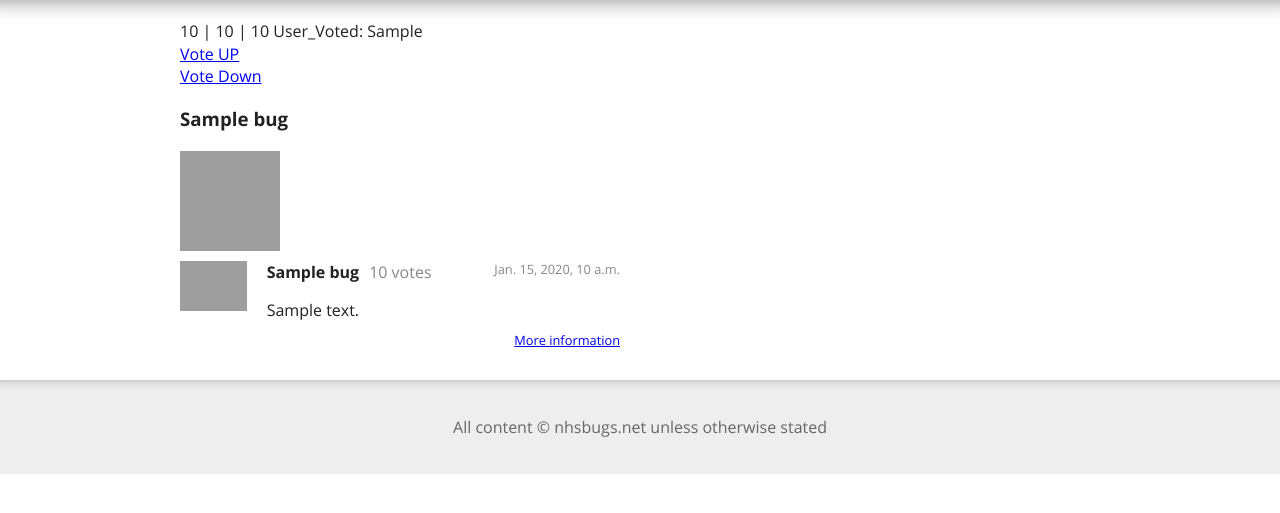
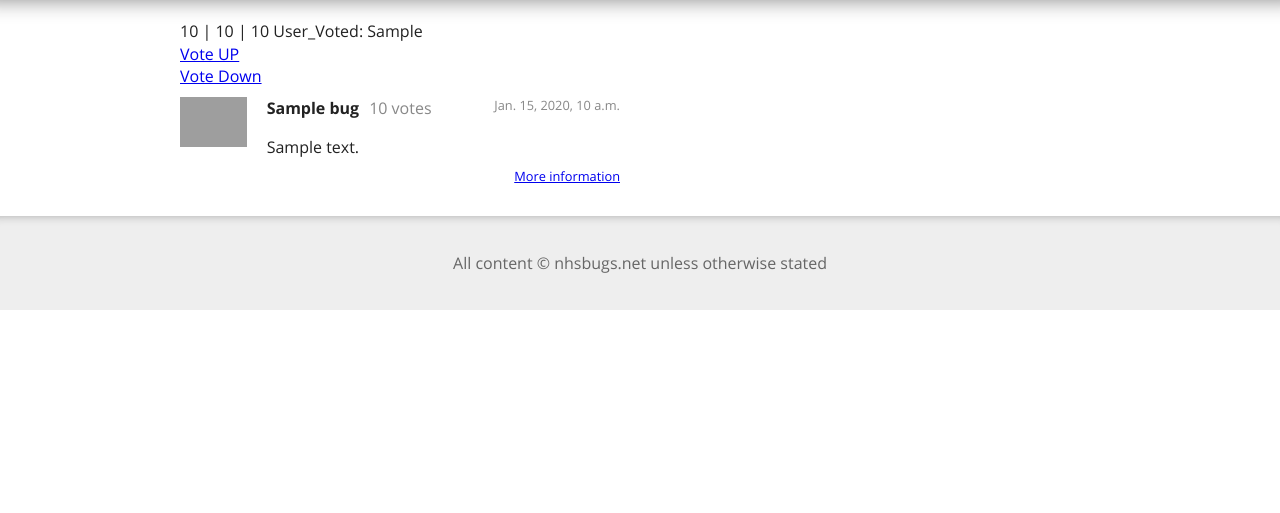
Before and after one commit to openhealthcare/nhsbugs, a Django app: template nhsbugs/templates/bugs/view.html in a window 1280 px wide. Shown: the part 127-640 px from the top of the page. Run offline with Django 3.2, Linux system fonts and the light colour scheme; the template is opened without the code that fills it: most values are stand-ins (such as "Sample title", 1, 10 or a date in 2020); parts of the project's set-up code (start-up, migrations or seed data) failed here and were passed over; grey boxes are pictures that could not be loaded.

Commit message:
Fixed reported date in bug detail, made it so bug detail can be passed through so it can be used in multiple contexts

```diff
--- a/nhsbugs/nhsbugs/views.py
+++ b/nhsbugs/nhsbugs/views.py
@@ -6,6 +6,7 @@ from django.shortcuts import render_to_response, redirect, get_object_or_404, re
 from django.template import RequestContext
 from django.contrib.auth import authenticate, login, logout
 
+from voting.models import Vote
 from bugs.models import Bug
 from forms import LoginForm
 from bugs.forms import BugForm
--- a/nhsbugs/static/css/style.css
+++ b/nhsbugs/static/css/style.css
@@ -319,7 +319,7 @@ footer {
     float: right;
     float: right;
 }
-.bugsList .summary {
+.bugsList .detail {
     margin-bottom: 10px;
 }
 .bugsList .more {
--- a/nhsbugs/templates/bugs/detail.html
+++ b/nhsbugs/templates/bugs/detail.html
@@ -6,9 +6,9 @@
     <hgroup>
         <h1>{{ bug.title }}</h1>
         <h2>{{ bug.votes }} votes</h2>
-        <time pubdate>{{ bug.reported_date }}</time>
+        <time pubdate>{{ bug.report_date }}</time>
     </hgroup>
-    <p class="summary">{{ bug.description|truncatechars:50 }}</p>
+    <p class="detail">{% if description %}{{ description }}{% else %}{{ bug.description }}{% endif %}</p>
 
     <a href="{% url view_bug slug=bug.slug %}" class="more">More information</a>
 </article>
--- a/nhsbugs/templates/bugs/view.html
+++ b/nhsbugs/templates/bugs/view.html
@@ -10,21 +10,8 @@ User_Voted: {{ user_vote }}
 <a href="{% url vote_bug slug=bug.slug score=1%}">Vote UP</a><br/>
 <a href="{% url vote_bug slug=bug.slug score=-1%}">Vote Down</a><br/>
 
-
-<article>
-    <h1>{{ bug.title }}</h1>
-
-    {% if bug.pic %}
-    <img src="{{ MEDIA_URL }}/{{bug.pic}}" width="100" height="100"/>
-    {% else %}
-    <p>--No picture--</p>
-    {% endif %}
-
-</article>
-
-
-    <section class="bugsList">
-        {% include 'bugs/detail.html' %}
-    </section>
+<section class="bugsList">
+    {% include 'bugs/detail.html' %}
+</section>
 
 {% endblock %}
--- a/nhsbugs/templates/home.html
+++ b/nhsbugs/templates/home.html
@@ -6,7 +6,7 @@
     <h1>Popular Bugs</h1>
 
 {% for bug in top_bugs %}
-    {% include 'bugs/detail.html' %}
+    {% include 'bugs/detail.html' with description=bug.description|truncatechars:50 %}
 {% endfor %}
 </section>
 
```
